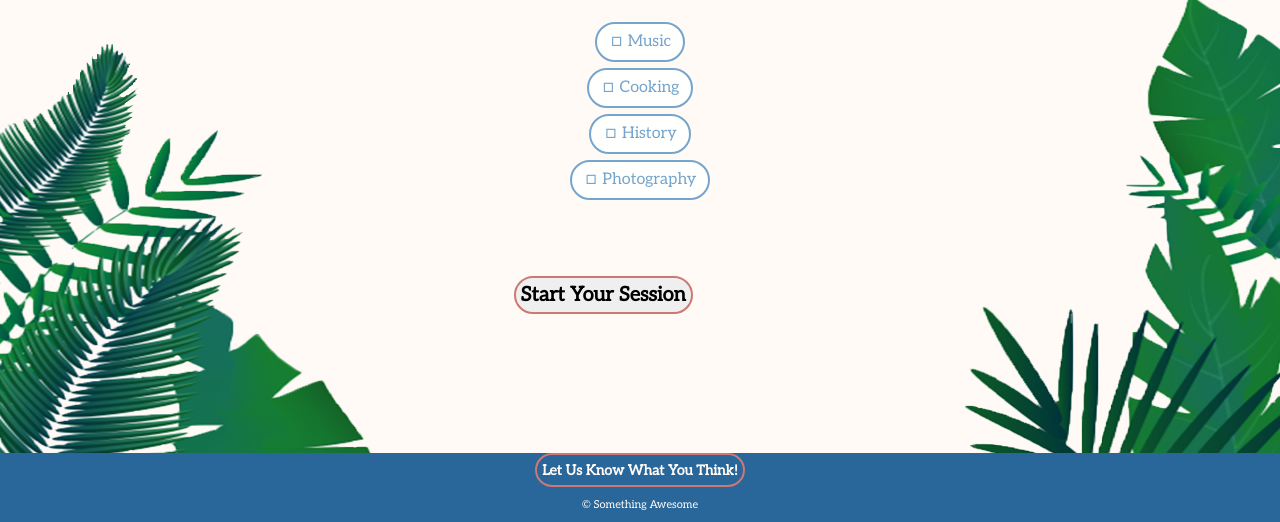
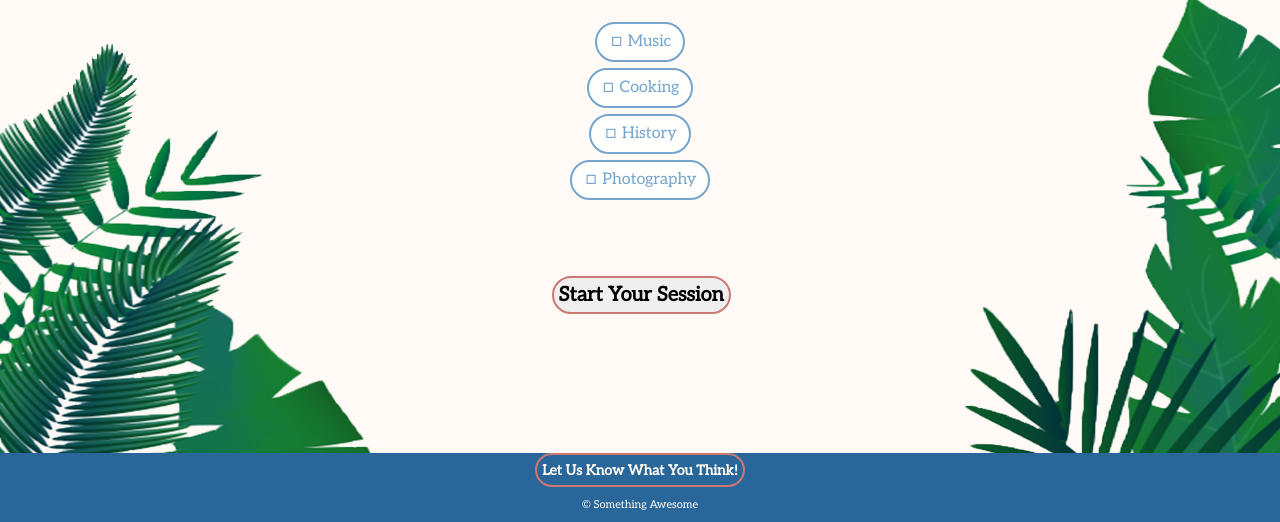
Before and after one commit to averma1/ProductiveProcrastination, a Flask app: page / in a window 1280 px wide; the page is wider, and only the part inside the window is pictured. Shown: the part 278-800 px from the top of that part. Run offline with Flask 2, Linux system fonts and the light colour scheme; some libraries are stand-ins or nearby versions; some web fonts are replaced.

Commit message:
centered start button

```diff
--- a/app/static/styles.css
+++ b/app/static/styles.css
@@ -145,7 +145,10 @@ input[type="submit"] {
 
 .button-bottom {
   margin: auto;
-  width: 20%; }
+  width: 20%;
+  padding-left: 43%;
+  padding-right: 50%;
+ }
 
 .form-text {
   text-align: center;
@@ -189,17 +192,6 @@ img {
   padding-right: 30%; }
 
 footer {
-  /* text-align: center;
-  padding: 10px;
-  background-color: #296699;
-  color: #fffaf6;
-  position: fixed;
-  display: block;
-  width: 100%;
-  height: 50px;
-  bottom: 0;
-  left: 0;
-  position: absolute; */
   position: fixed;
   left: 0;
   bottom: 0;
```
